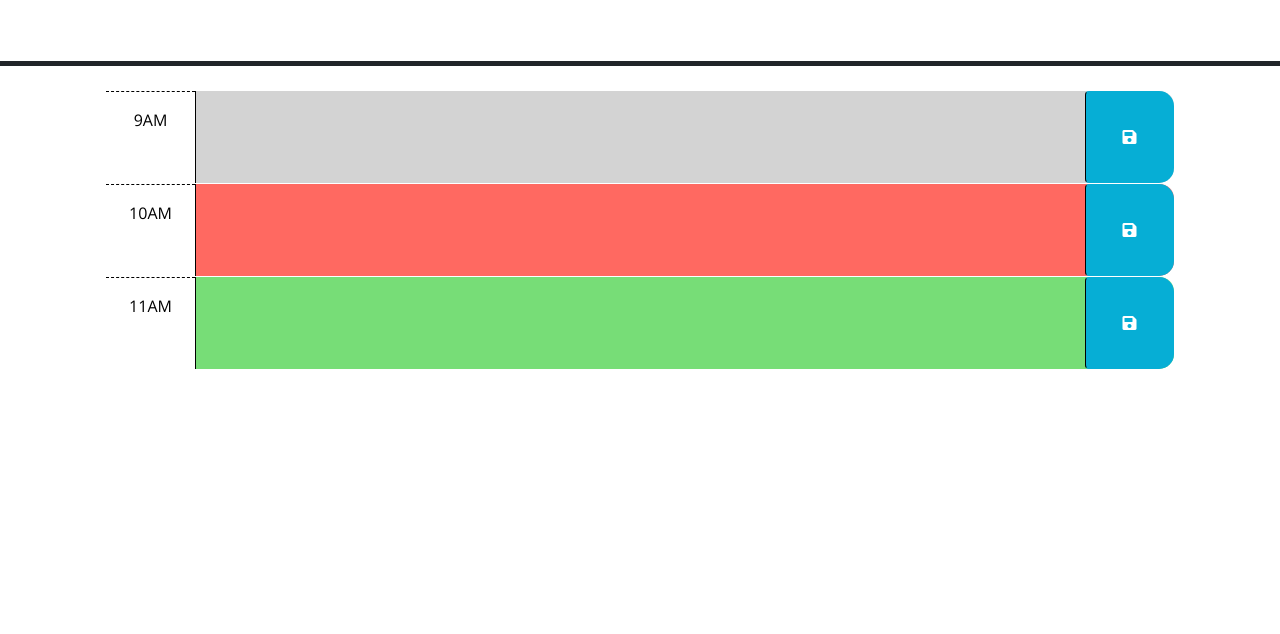
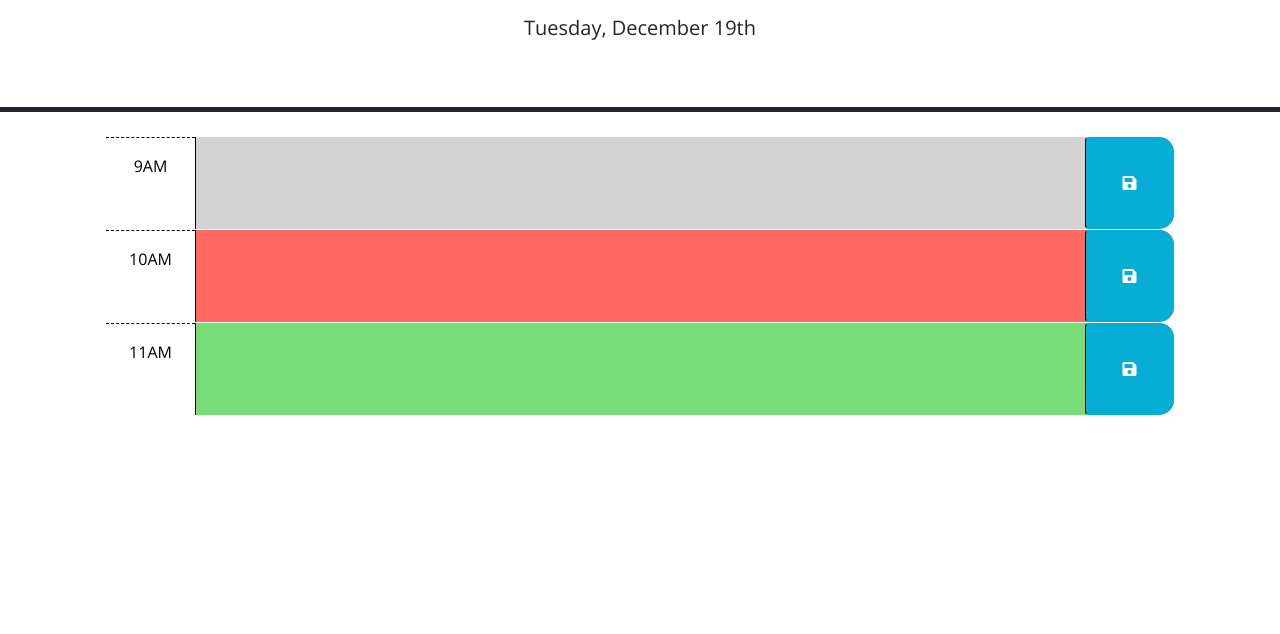
Before and after one commit to JeanPiere91/daily-planner, a plain HTML site: page index.html in a window 1280 px wide. Shown: the part 166-800 px from the top of the page. Drawn offline with nearby package versions, Linux system fonts and the light colour scheme.

Commit message:
Display current day at the top of the calendar

```diff
--- a/index.html
+++ b/index.html
@@ -66,6 +66,8 @@
         </button>
       </div>
 
+
+
     <script src="https://code.jquery.com/jquery-3.4.1.min.js"></script>
     <script
       src="https://cdn.jsdelivr.net/npm/dayjs@1.11.3/dayjs.min.js"
@@ -73,6 +75,9 @@
       crossorigin="anonymous"
     ></script>
 
+    <script src="https://cdn.jsdelivr.net/npm/dayjs@1/dayjs.min.js"></script>
+    <script src="https://cdn.jsdelivr.net/npm/dayjs@1/plugin/advancedFormat.js"></script>
+
     <script src="script.js"></script>
   </body>
 </html>
--- a/script.js
+++ b/script.js
@@ -1,6 +1,11 @@
 // Wrap all code that interacts with the DOM in a call to jQuery to ensure that
 // the code isn't run until the browser has finished rendering all the elements
 // in the html.
+dayjs.extend(dayjs_plugin_advancedFormat);
+var pEl = $('#currentDay');
+
+pEl.text(dayjs().format('dddd, MMMM Do'));
+
 $(function () {
   // TODO: Add a listener for click events on the save button. This code should
   // use the id in the containing time-block as a key to save the user input in
```
